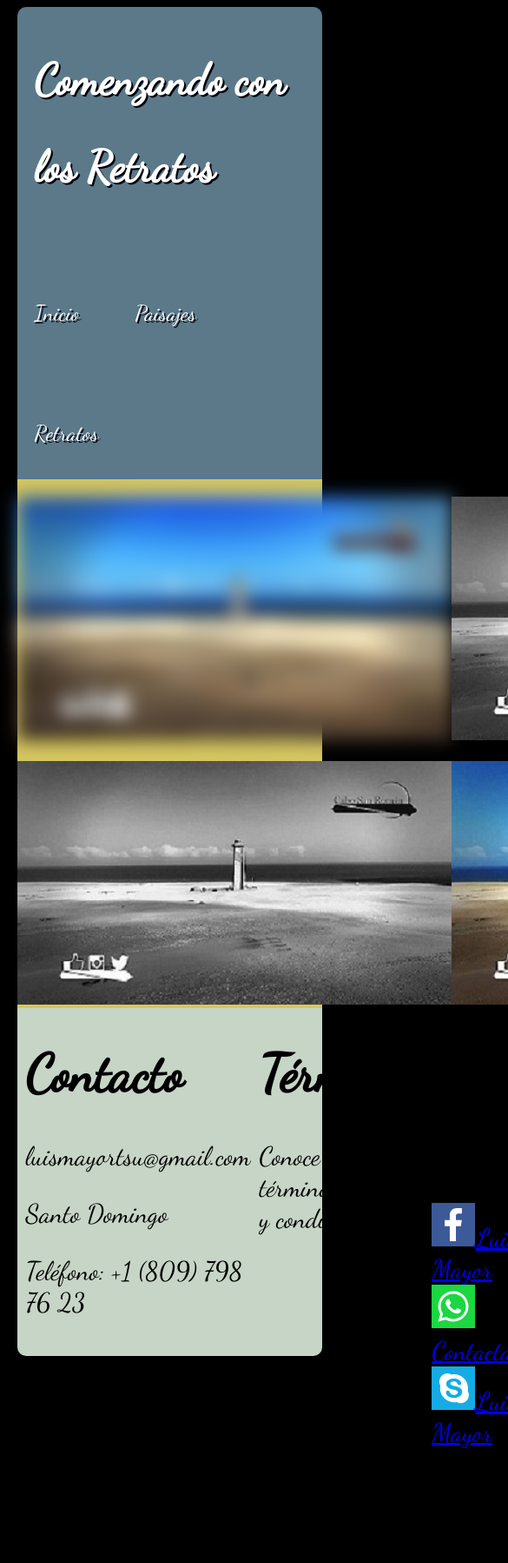
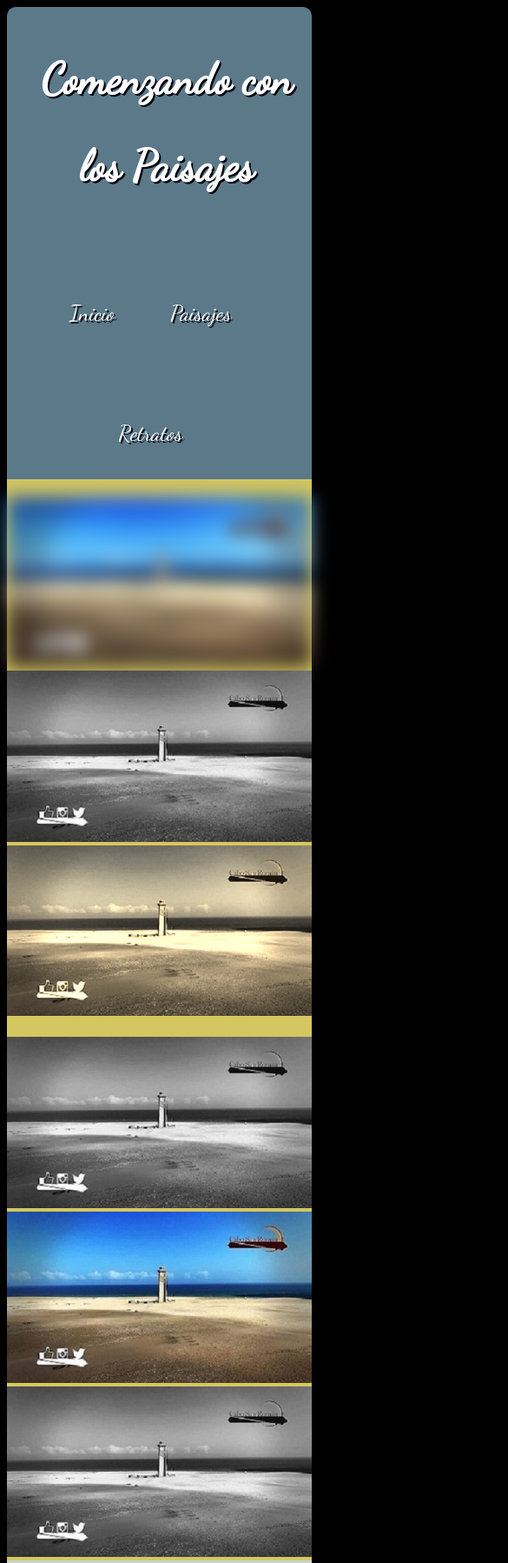
Before and after one commit to LuisMayor/Css_Luis_Mayor, a plain HTML site: page Paisajes.html in a window 390 px wide. Shown: the top 1797 px of the page at 87% size, 585 px wide, since content can reach past the window. Before the commit the page ends 1665 px from the top, so only its background shows below. Drawn offline with Linux system fonts and the light colour scheme.

Commit message:
RESPONSIVE PARA MENOR DE 900 PX

```diff
--- a/CSS/estilos.css
+++ b/CSS/estilos.css
@@ -4,20 +4,16 @@ body{
   max-width: 90%;
   margin-left: 5%;
 }
-#Centro{
-flex-flow: row rap;
-justify-content: center;
 
-}
-header{
+#Cabecera{
   width: 100%;
   overflow: hidden;
   background-color: #5b7989;
   border-radius:  10px 10px 0 0;
 }
 
-header .Comienzo{
-  margin-left: 20px;
+#Cabecera .Comienzo{
+  margin-left: 5%;
   color: #fff;
   font-size: 25px;
   float: left;
@@ -25,11 +21,11 @@ header .Comienzo{
   text-shadow: 2px 2px #02010a;
   font-family: 'Dancing Script';
 }
-header nav{
+#Cabecera nav{
   float: right;
   line-height: 100px;
 }
-header nav a{
+#Cabecera nav a{
   display:inline-block;
   color: #fff;
   line-height: normal;
@@ -52,14 +48,12 @@ header nav a{
 }
 #ImagenCentral img{
   margin: auto;
-  width: 700px;
   border:  2px  solid black ;
   order: 1;
 
 }
 #ImagenSecundaria{
 background-color: #d5c75f;
-
 padding-top: 20px;
 display: flex;
 flex-flow: row rap;
@@ -70,7 +64,7 @@ margin: auto;
 .ImagenIzquierda img{
   order: 1;
   flex-grow: 1;
-  border: 2px;
+  border: 2px solid black;
   float: right;
 }
 
@@ -95,33 +89,33 @@ color: #fff;
   color: black;
   text-align: center;
   width: 100%;
-  height: 400px;
+
   background-color: #C6d5c5;
   display: flex;
   flex-grow: row rap;
   font-family: 'Dancing Script';
   border-radius: 0 0 10px 10px;
 }
-.Bloque1{
+#Bloque1{
   order: 1;
   flex-grow: 1;
   text-align:left;
   padding-left: 10px;
 
 }
-.Bloque2{
+#Bloque2{
   order: 2;
   flex-grow: 1;
   text-align:left ;
   padding-left: 10px;
 }
-.Bloque3{
+#Bloque3{
   order: 3;
   flex-grow: 1;
   text-align:left ;
   padding-left: 10px;
 }
-.Bloque4{
+#Bloque4{
   order: 4;
   flex-grow: 1;
   text-align:left ;
@@ -167,17 +161,18 @@ order: 2;
 .Imagen4{
 
   flex-grow: 1;
-  order: 1;
+  order: 4;
 }
 .Imagen5{
 
   flex-grow: 1;
-  order: 2;
+  order: 5;
 }
 .Imagen6{
 
   flex-grow: 1;
-  order: 3;
+  order: 6;
+
 }
 .Imagen4, .Imagen5, .Imagen6{
   margin: auto;
@@ -188,6 +183,7 @@ order: 2;
 -ms-filter: grayscale(100%);
 -o-filter: grayscale(100%);
 filter: grayscale(100%);
+
 }
 @keyframes ImagenSecundaria-rotate {
   from {
@@ -251,3 +247,64 @@ filter: grayscale(100%);
   animation-name: ImagenSecundaria-Desplazamiento;
   animation-duration: 2s;
 }
+@keyframes header-slide {
+  0%{
+    position:relative;
+    margin-top: 150%;
+  }
+  60%{
+    position: relative;
+    margin-top: -5%;
+  }
+  100%{
+    position: relative;
+    margin-top: 0%;
+  }
+}
+header{
+  animation-name: header-slide;
+  animation-duration: 3s;
+}
+@media(max-width:900px){
+body{
+width: 100%;
+margin: 2%;
+
+}
+img{
+  width: 100%;
+  }
+  #Cabecera {
+    flex-direction: column;
+  }
+   h1{
+    text-align: center;
+    }
+    nav{
+      text-align: center;
+    }
+  #ImagenSecundaria {
+    flex-direction: column;
+  }
+  #Superior {
+    flex-direction: column;
+  }
+  #Inferior{
+    flex-direction: column;
+  }
+#PiedePagina{
+  flex-direction: column;
+}
+  #Bloque1 {
+    flex-direction: column;
+  }
+  #Bloque2 {
+    flex-direction: column;
+  }
+  #Bloque3 {
+    flex-direction: column;
+  }
+  #Bloque4 {
+    flex-direction: column;
+  }
+}
--- a/Paisajes.html
+++ b/Paisajes.html
@@ -9,9 +9,9 @@
   </head>
   <body>
    <header>
-    <div class="Cabecera">
+    <div id="Cabecera">
        <div class="Comienzo">
-        <h1>Comenzando con los Retratos</h1>
+        <h1>Comenzando con los Paisajes</h1>
        </div>
       <nav>
        <a href="Index.html">Inicio</a>
@@ -51,18 +51,18 @@
 </div>
     <footer>
      <div id="PiedePagina">
-       <div class="Bloque1">
+       <div id="Bloque1">
          <h1>Contacto</h1>
         <p><a href="mailto:luismayortsu@gmail.com"></a>luismayortsu@gmail.com</p>
         <p>Santo Domingo</p>
         <p>Teléfono: +1 (809) 798 76 23</p>
        </div>
 
-       <div class="Bloque2">
+       <div id="Bloque2">
          <h1>Términos</h1>
          <p>Conoce nuestros términos <br>y condiciones</p>
        </div>
-       <div class="Bloque3">
+       <div id="Bloque3">
          <h1>Redes Sociales</h1>
          <a href="http://www.facebook.com"><img src="Iconos/facebook.svg" alt="Facebook" width="50" height="50">Luis Felipe Mayor</a>
          <br>
@@ -70,7 +70,7 @@
          <br>
          <a href="http://www.skype.com"><img src="Iconos/skype.svg" alt="skype" width="50" height="50">Luis Felipe Mayor</a>
         </div>
-       <div class="Bloque4">
+       <div id="Bloque4">
          <h1>Derechos</h1>
          <p>@ Luis Felipe Mayor--2020</p>
        </div>
```
Also changed, not shown: Index.html (+6 -6 lines), Retratos.html (+5 -11 lines).
